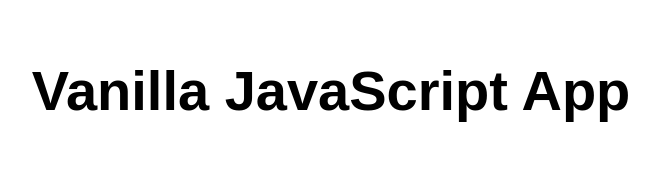
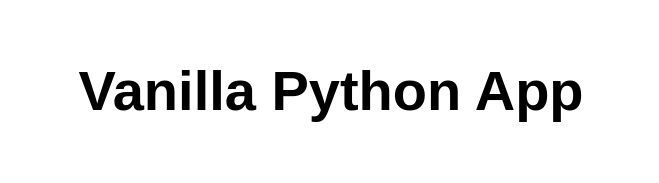
Before and after one commit to formasys/web-app-azure, a website: page src/index.html in a window 1280 px wide. Shown: the whole page, without its empty margins (309-968 px from the left). Drawn offline with Linux system fonts and the light colour scheme.

Commit message:
Update index.html

```diff
--- a/src/index.html
+++ b/src/index.html
@@ -10,7 +10,7 @@
 
 <body>
   <main>
-    <h1>Vanilla JavaScript App</h1>
+    <h1>Vanilla Python App</h1>
   </main>
 </body>
 
```
